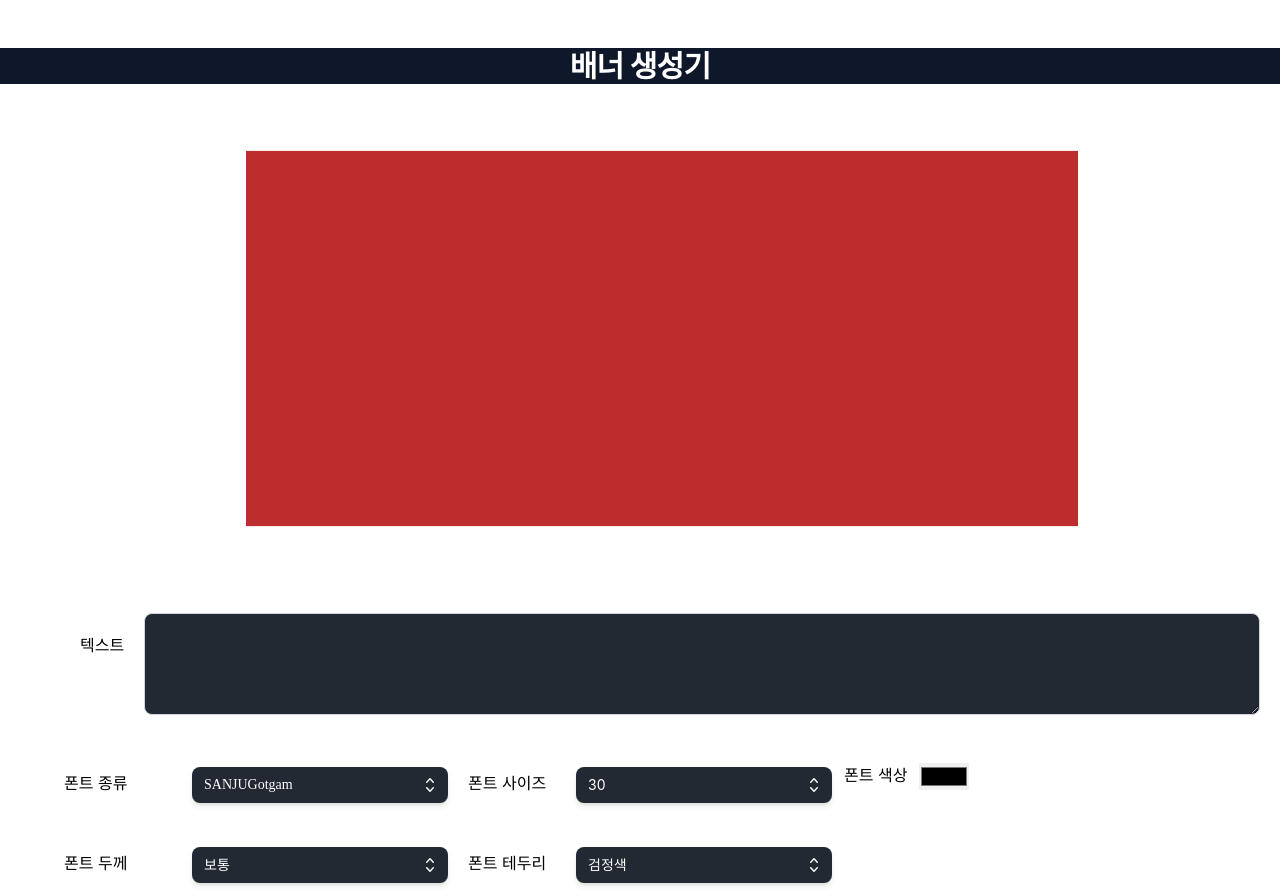
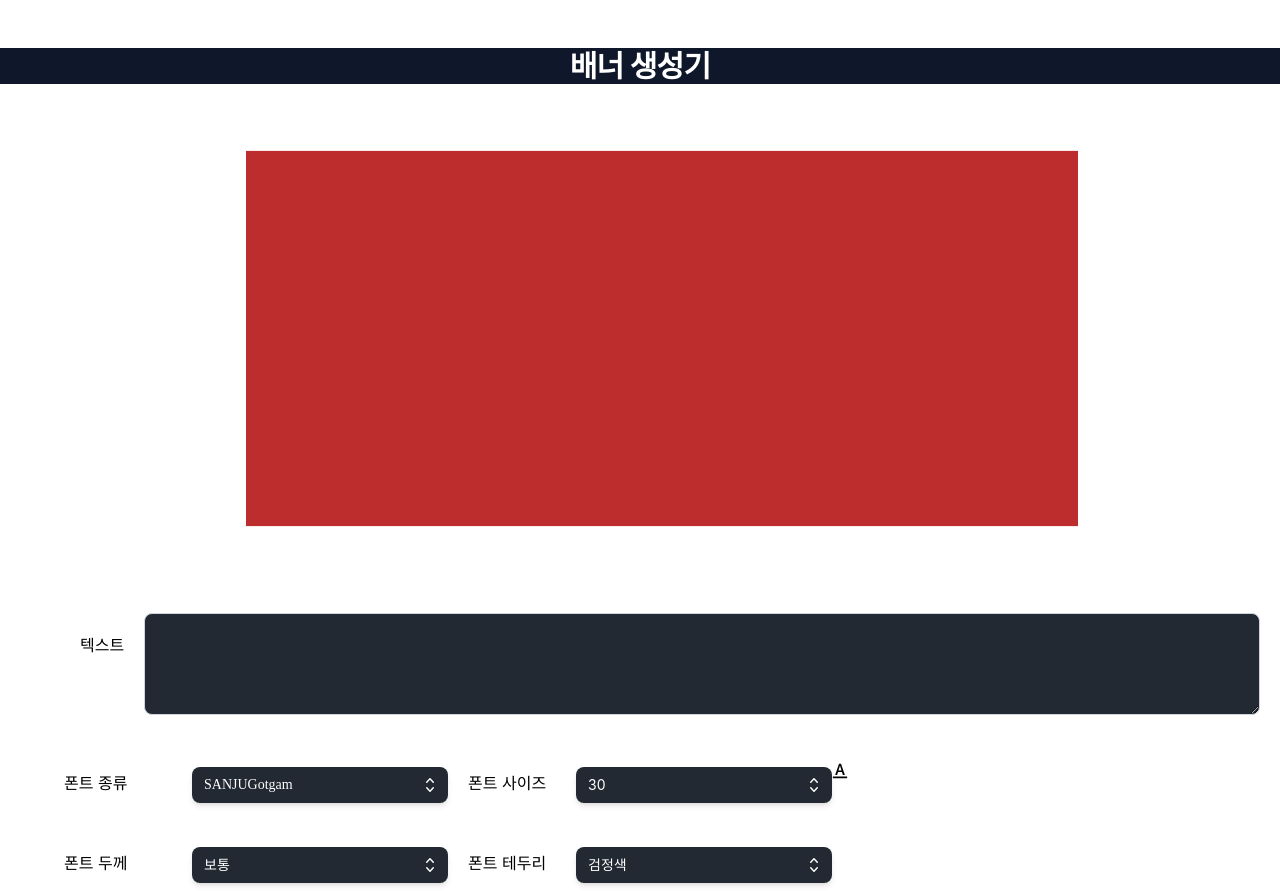
Before and after one commit to jaesin22/jjalmaker, a React (Create React App) app: page / in a window 1280 px wide. Built offline with nearby package versions, Linux system fonts and the light colour scheme; a web font is replaced by a local one.

Commit message:
edit fontcolor design

```diff
--- a/package.json
+++ b/package.json
@@ -3,6 +3,7 @@
   "version": "0.1.0",
   "private": true,
   "dependencies": {
+    "@ant-design/icons": "^5.1.4",
     "@headlessui/react": "^1.7.15",
     "@heroicons/react": "^2.0.18",
     "@testing-library/jest-dom": "^5.16.5",
--- a/src/components/FontColor.js
+++ b/src/components/FontColor.js
@@ -1,17 +1,46 @@
 import React, { useState } from "react";
+import { FontColorsOutlined } from "@ant-design/icons";
+import { ChromePicker } from "react-color";
 
 const FontColor = ({ onColorChange }) => {
   const [color, setColor] = useState("#ff0000");
+  const [showColorPicker, setShowColorPicker] = useState(false);
+
+  const handleColorIconClick = () => {
+    setShowColorPicker(!showColorPicker);
+  };
 
   const handleColorChange = (e) => {
-    setColor(e.target.value);
-    onColorChange(e.target.value);
+    setColor(e.hex);
+    onColorChange(e.hex);
+  };
+
+  const handleClose = () => {
+    setShowColorPicker(false);
   };
 
   return (
     <div className="flex flex-row mt-12 w-96">
-      <label className="flex-none ml-3">폰트 색상</label>
-      <input type="color" onChange={handleColorChange} className="flex ml-3" />
+      <FontColorsOutlined
+        onClick={handleColorIconClick}
+        color={color}
+        className=" absolute"
+      />
+      {showColorPicker && (
+        <div className="absolute mt-5">
+          <div
+            style={{
+              position: "fixed",
+              top: "0",
+              right: "0",
+              bottom: "0",
+              left: "0",
+            }}
+            onClick={handleClose}
+          />
+          <ChromePicker color={color} onChange={handleColorChange} />
+        </div>
+      )}
     </div>
   );
 };
```
Also changed, not shown: src/App.js (+0 -18 lines), 1 other file (tests, documents, lock files or other folders).
